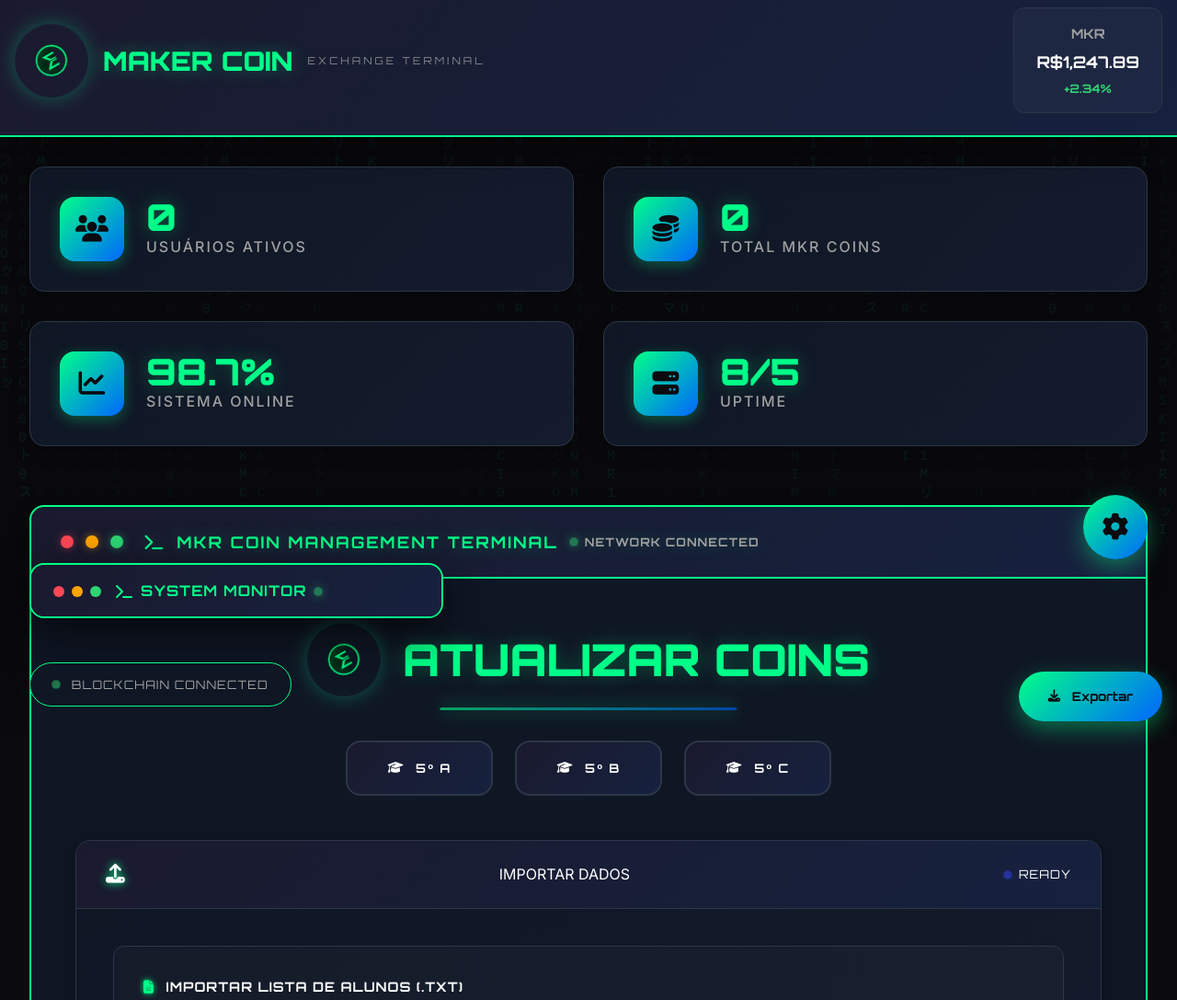
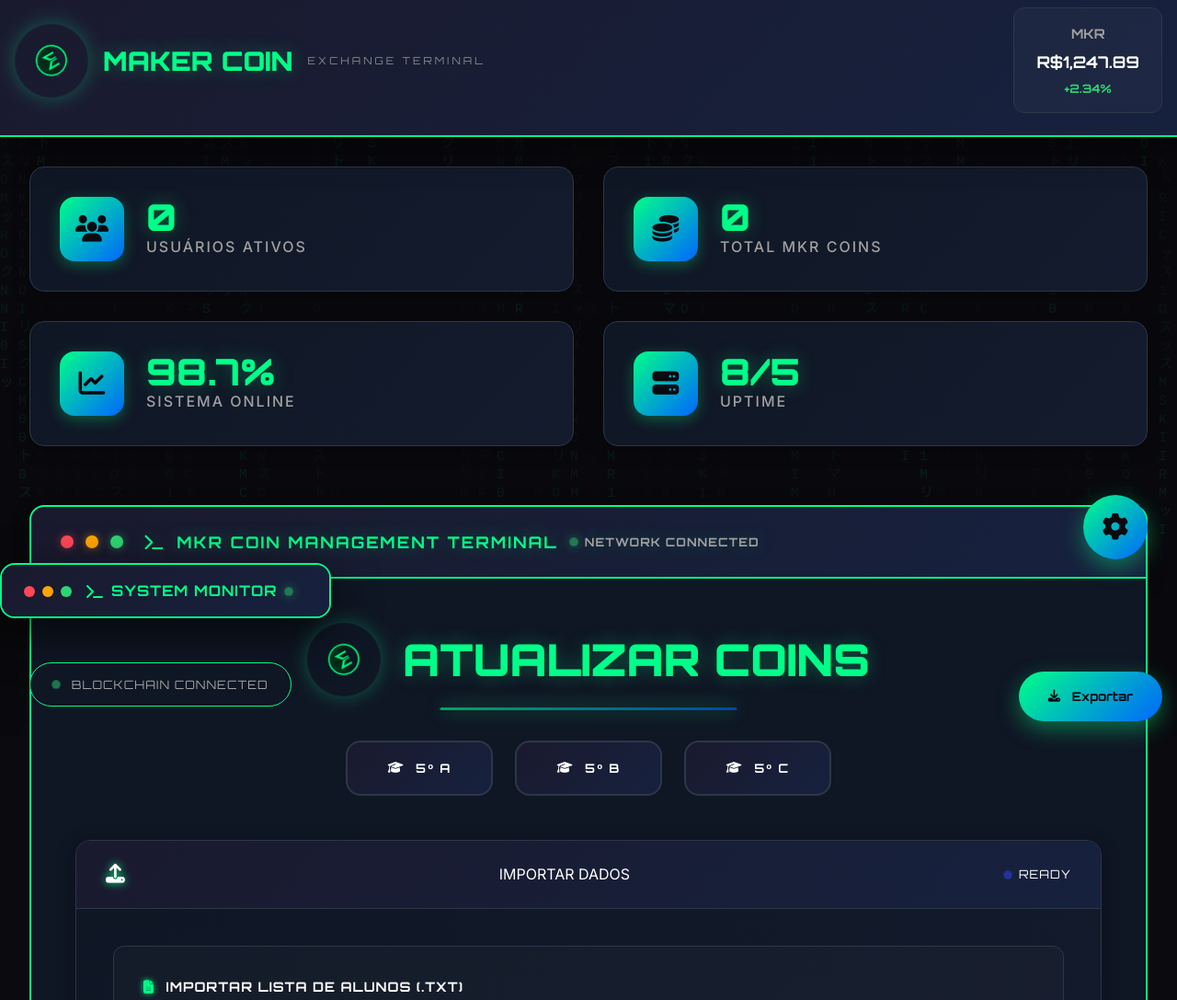
Before and after one commit to Nansinyx26/Maker_Coins3.00, a plain HTML site: page atualizacao.html in a window 1280 px wide. Shown: the top 1087 px of the page at 92% size. Drawn offline with Linux system fonts and the light colour scheme.

Commit message:
Update style.css

```diff
--- a/css/style.css
+++ b/css/style.css
@@ -1001,8 +1001,8 @@ body {
 .live-terminal {
     position: fixed;
     bottom: 8rem;
-    left: 2rem;
-    width: 450px;
+    left: 0rem;
+    width: 360px;
     background: var(--bg-panel);
     border: 2px solid var(--border-accent);
     border-radius: 16px;
```
